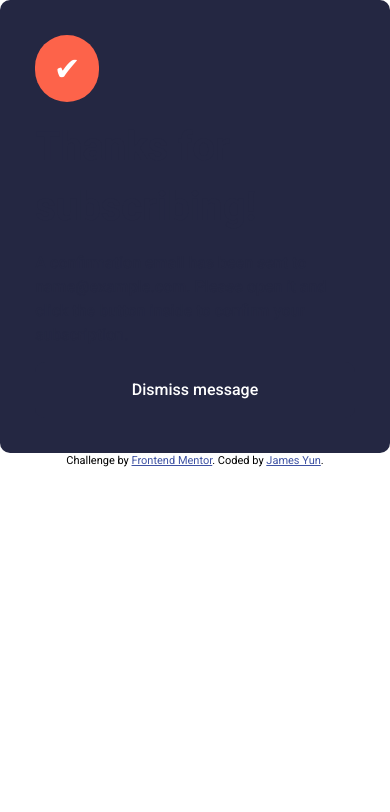
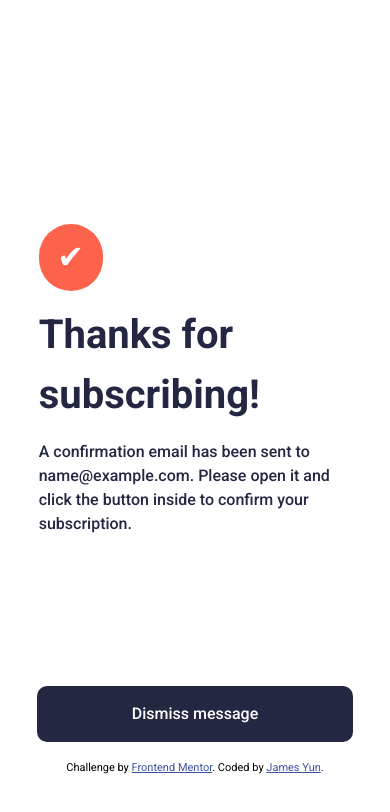
Before and after one commit to JamesYcode/newsletter_frontend, a plain HTML site: page index.html in a window 390 px wide. Both pictures are taken after typing "name@example.com" into the empty fields and a click on the button "Subscribe to monthly newsletter". Drawn offline with Linux system fonts and the light colour scheme.

Commit message:
fixed mobile success background color and mobile button position.

```diff
--- a/assets/css/style.css
+++ b/assets/css/style.css
@@ -29,6 +29,22 @@ body {
   display: flex;
   flex-direction: column;
   gap: 0.9em;
+}
+
+.newsletter__1__mobile {
+  height: 100vh;
+  place-content: center;
+  position: relative;
+}
+
+.newsletter__1__mobile button {
+  position: absolute;
+  place-content: center;
+  bottom: 60px;
+  right: 0;
+  left: 0;
+  margin: 0 auto;
+  width: 90%;
 }
 
 .newsletter__1 h1 {
@@ -120,6 +136,12 @@ body {
 
 .main__success {
   display: none;
+  place-content: center;
+  height: 90vh;
+  width: 90%;
+  max-width: 375px;
+  margin: 0 auto;
+  background-color: var(--secondary-color-4);
 }
 
 .checkmark__success {
@@ -132,8 +154,7 @@ body {
   background-color: var(--gradient-orange);
 }
 
-.main__success,
-button {
+.main__success button {
   padding: 1em;
   color: var(--secondary-color-4);
   background-color: var(--secondary-color-1);
@@ -163,8 +184,11 @@ button {
   }
 
   .main__success {
+    width: 100%;
+    max-width: initial;
     place-content: center;
     height: 100vh;
+    background-color: var(--secondary-color-1);
   }
 
   .container {
@@ -185,6 +209,18 @@ button {
     padding: 2.5em;
   }
 
+  .newsletter__1__mobile {
+    position: initial;
+    height: initial;
+  }
+
+  .newsletter__1__mobile button {
+    position: initial;
+    place-content: initial;
+    margin: initial;
+    width: initial;
+  }
+
   .newsletter__1 h1 {
     font-size: 3.5rem;
   }
--- a/index.html
+++ b/index.html
@@ -84,7 +84,7 @@
 
     <div class="main__success">
       <div class="container">
-        <div class="newsletter__1">
+        <div class="newsletter__1 newsletter__1__mobile">
           <p class="checkmark__success">✔</p>
           <h1>Thanks for subscribing!</h1>
           <p class="success__content"></p>
@@ -92,22 +92,6 @@
         </div>
       </div>
     </div>
-    <!-- Sign-up form start -->
-
-    <!-- Stay updated! Join 60,000+ product managers receiving monthly updates on:
-    Product discovery and building what matters Measuring to ensure updates are
-    a success And much more! Email address email@company.com Subscribe to
-    monthly newsletter -->
-
-    <!-- Sign-up form end -->
-
-    <!-- Success message start -->
-
-    <!-- Thanks for subscribing! A confirmation email has been sent to
-    ash@loremcompany.com. Please open it and click the button inside to confirm
-    your subscription. Dismiss message -->
-
-    <!-- Success message end -->
 
     <div class="attribution">
       Challenge by
```
